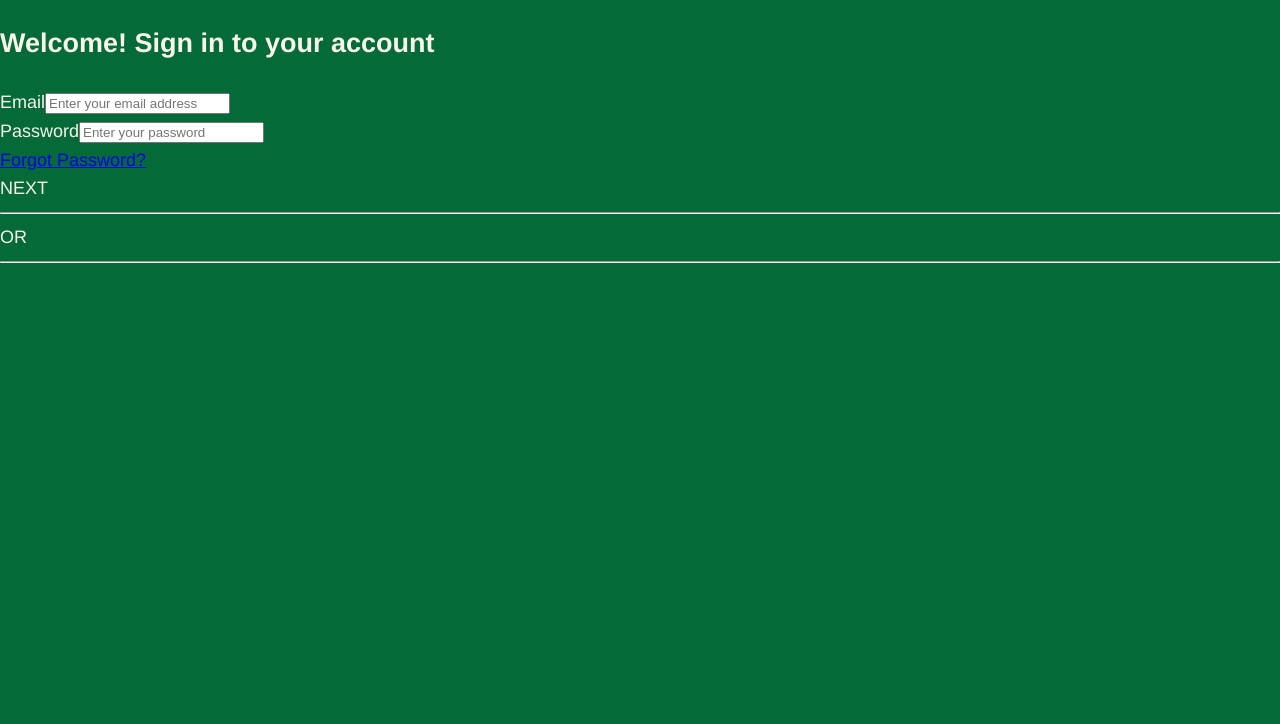
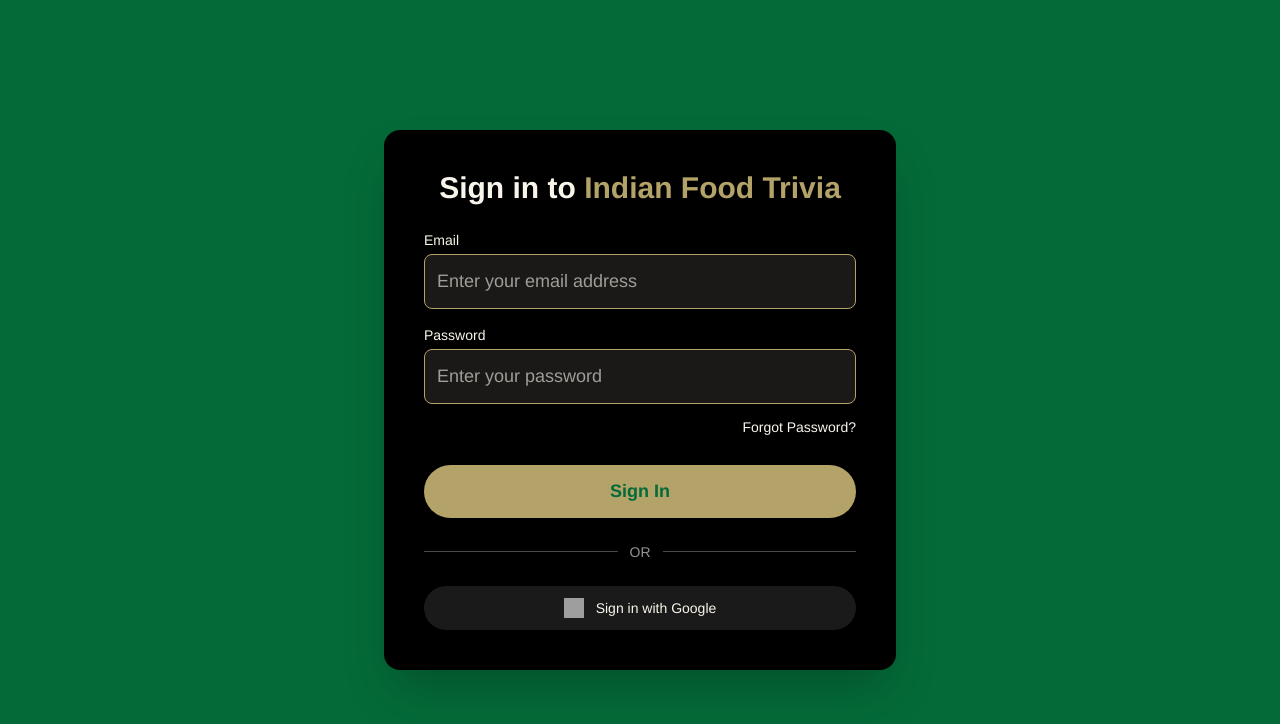
Before and after one commit to lizatinku/food-trivia, a Next.js app: page /login in a window 1280 px wide. Shown: the top 724 px of the page. Built offline with nearby package versions, Linux system fonts and the light colour scheme; no server answers; grey boxes are pictures that could not be loaded.

Commit message:
login page fire UI

```diff
--- a/app/login/page.tsx
+++ b/app/login/page.tsx
@@ -2,7 +2,6 @@
 import React, { useState } from "react";
 import { useRouter } from "next/navigation";
 import { supabase } from "../lib/supabase";
-//import google from "../google.png";
 
 const Login = () => {
   const router = useRouter();
@@ -26,62 +25,66 @@ const Login = () => {
   };
 
   return (
-    <div className="flex items-center justify-center min-h-screen bg-[#4A7A63] px-4">
-      <div className="bg-white p-8 rounded-lg shadow-md w-full max-w-md text-center">
-        <h2 className="text-2xl font-semibold text-[#4A7A63]">Welcome! Sign in to your account</h2>
+    <div className="min-h-screen flex items-center justify-center bg-[#046A38] px-6">
+      <div className="bg-[#000000] p-10 rounded-2xl shadow-2xl w-full max-w-lg">
+        <h2 className="text-3xl font-extrabold text-[#F9F5EB] text-center mb-2">
+          Sign in to <span className="text-[#B3A369]">Indian Food Trivia</span>
+        </h2>
 
-        {error && <p className="text-red-500 text-sm text-center mt-3">{error}</p>}
+        {error && <p className="text-red-400 text-sm mt-3 text-center">{error}</p>}
 
-        <div className="mt-6 text-left">
-          <label className="block text-sm font-medium text-gray-700">Email</label>
+        <div className="mt-6">
+          <label className="block text-sm font-medium text-[#F9F5EB] mb-1">Email</label>
           <input
             type="email"
             placeholder="Enter your email address"
-            className="mt-1 w-full p-3 border rounded-lg bg-[#F4F1DE] text-gray-900 focus:ring-2 focus:ring-[#4A7A63]"
+            className="w-full p-3 border border-[#B3A369] rounded-lg bg-[#f9f5eb]/10 text-[#F9F5EB] placeholder-[#F9F5EB]/60 focus:ring-2 focus:ring-[#B3A369]"
             value={email}
             onChange={(e) => setEmail(e.target.value)}
           />
         </div>
 
-        <div className="mt-4 text-left">
-          <label className="block text-sm font-medium text-gray-700">Password</label>
+        <div className="mt-4">
+          <label className="block text-sm font-medium text-[#F9F5EB] mb-1">Password</label>
           <input
             type="password"
             placeholder="Enter your password"
-            className="mt-1 w-full p-3 border rounded-lg bg-[#F4F1DE] text-gray-900 focus:ring-2 focus:ring-[#4A7A63]"
+            className="w-full p-3 border border-[#B3A369] rounded-lg bg-[#f9f5eb]/10 text-[#F9F5EB] placeholder-[#F9F5EB]/60 focus:ring-2 focus:ring-[#B3A369]"
             value={password}
             onChange={(e) => setPassword(e.target.value)}
           />
         </div>
 
-        <div className="mt-3 text-right">
-          <a href="#" className="text-[#4A7A63] hover:underline text-sm">Forgot Password?</a>
+        <div className="mt-2 text-right">
+          <a href="#" className="text-[#F9F5EB] hover:underline text-sm">
+            Forgot Password?
+          </a>
         </div>
 
         <button
           onClick={handleLogin}
-          className="mt-6 w-full bg-[#4A7A63] text-white py-3 rounded-lg hover:bg-[#E07A5F] transition"
+          className="mt-6 w-full flex items-center justify-center bg-[#B3A369] text-[#046A38] py-3 rounded-full font-semibold shadow-md hover:bg-[#C4A76B] transition-transform transform hover:scale-105"
           disabled={loading}
         >
-          {loading ? "Loading..." : "NEXT"}
+          {loading ? "Loading..." : "Sign In"}
         </button>
 
         <div className="flex items-center my-6">
-          <hr className="flex-grow border-gray-300" />
-          <span className="mx-3 text-gray-500">OR</span>
-          <hr className="flex-grow border-gray-300" />
+          <hr className="flex-grow border-[#F9F5EB]/30" />
+          <span className="mx-3 text-[#F9F5EB]/60 text-sm">OR</span>
+          <hr className="flex-grow border-[#F9F5EB]/30" />
         </div>
 
-        {/* <button
+        <button
           onClick={handleGoogleLogin}
-          className="w-full flex items-center justify-center border rounded-lg py-3 shadow-sm bg-white hover:bg-gray-100 transition"
+          className="w-full flex items-center justify-center gap-x-3 border border-gray-300 rounded-full py-3 shadow bg-[#1a1a1a] hover:bg-[#333] transition"
         >
-          <img src={google} alt="Google Logo" className="w-6 h-6 mr-3" />
-          <span className="text-gray-700 font-medium">Sign in with Google</span>
-        </button> */}
+          <img src="/google.png" alt="Google Logo" className="w-5 h-5" />
+          <span className="text-[#F9F5EB] font-medium text-sm">Sign in with Google</span>
+        </button>
       </div>
     </div>
   );
-}
+};
 
 export default Login;
--- a/app/page.tsx
+++ b/app/page.tsx
@@ -2,6 +2,7 @@
 import React, { useEffect, useState } from "react";
 import { useRouter } from "next/navigation";
 import Image from "next/image";
+import "../styles/globals.css";
 
 const HomePage: React.FC = () => {
   const [loading, setLoading] = useState<boolean>(true);
--- a/package.json
+++ b/package.json
@@ -10,7 +10,6 @@
   },
   "dependencies": {
     "@supabase/supabase-js": "^2.49.1",
-    "autoprefixer": "^10.4.20",
     "mongodb": "^6.10.0",
     "mongoose": "^8.7.3",
     "next": "15.0.1",
@@ -21,10 +20,11 @@
     "@types/node": "^22",
     "@types/react": "^18",
     "@types/react-dom": "^18",
+    "autoprefixer": "^10.4.21",
     "eslint": "^9",
     "eslint-config-next": "15.0.1",
-    "postcss": "^8.4.47",
-    "tailwindcss": "^3.4.14",
+    "postcss": "^8.5.3",
+    "tailwindcss": "^3.4.17",
     "typescript": "^5"
   }
 }
```
Also changed, not shown: styles/globals.css (+4 -8 lines), 1 other file (tests, documents, lock files or other folders).
